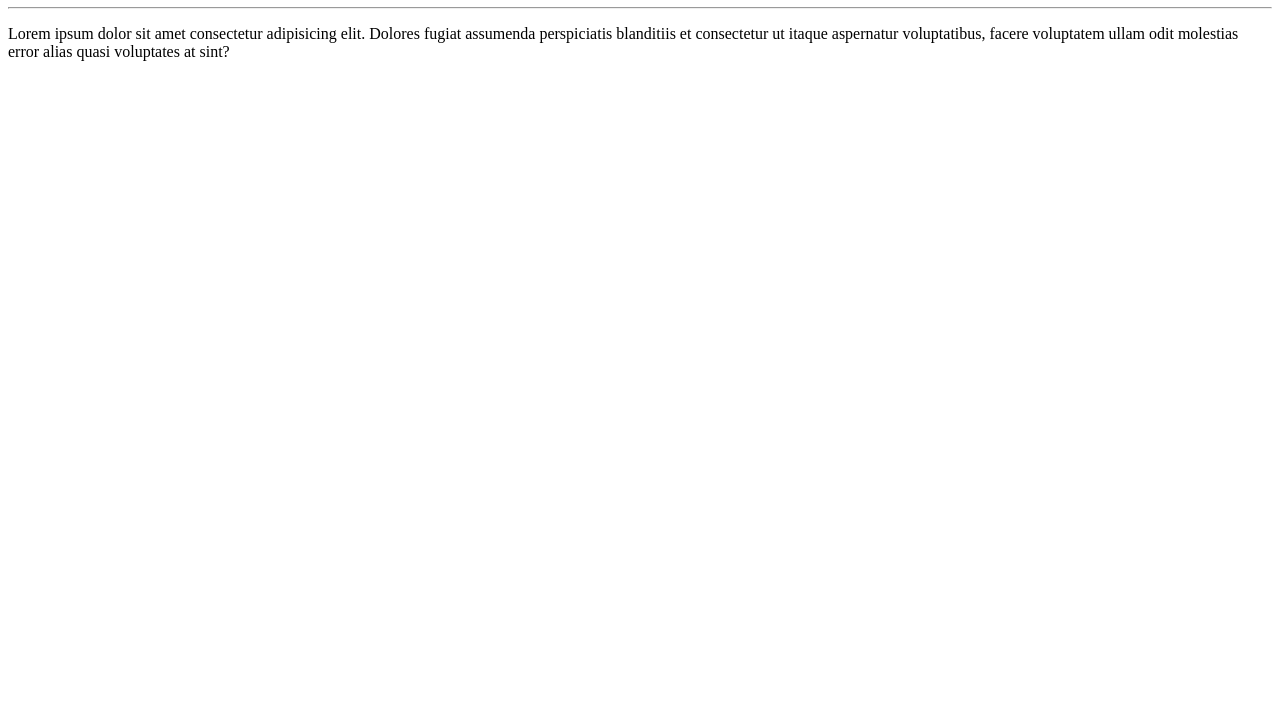
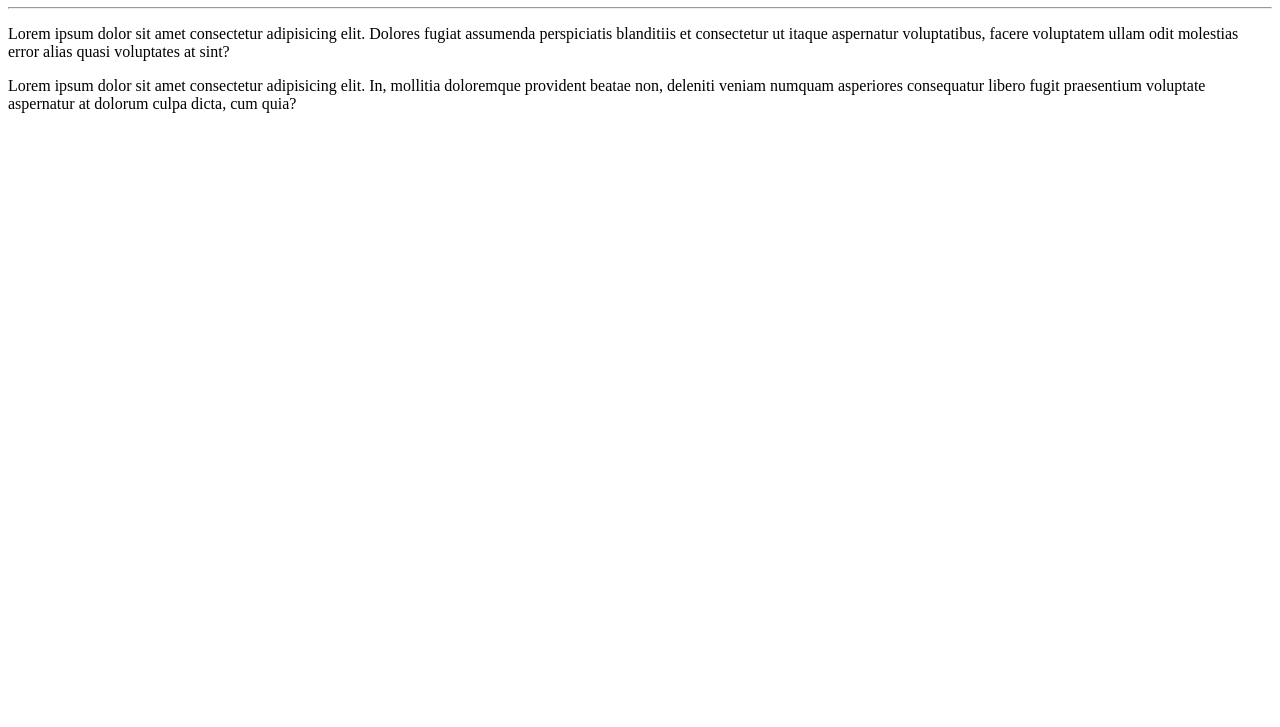
Before and after one commit to kesleybrandondeveloper/Ola-Mundo, a plain HTML site: page site-exemplo/index.html in a window 1280 px wide. Shown: the part 73-800 px from the top of the page. Drawn offline with Linux system fonts and the light colour scheme.

Commit message:
adicionei um parágrafo

```diff
--- a/site-exemplo/index.html
+++ b/site-exemplo/index.html
@@ -10,5 +10,6 @@
     <h1>Olá, Mundo!</h1>
     <hr>
     <p>Lorem ipsum dolor sit amet consectetur adipisicing elit. Dolores fugiat assumenda perspiciatis blanditiis et consectetur ut itaque aspernatur voluptatibus, facere voluptatem ullam odit molestias error alias quasi voluptates at sint?</p>
+    <p>Lorem ipsum dolor sit amet consectetur adipisicing elit. In, mollitia doloremque provident beatae non, deleniti veniam numquam asperiores consequatur libero fugit praesentium voluptate aspernatur at dolorum culpa dicta, cum quia?</p>
 </body>
 </html>
```
